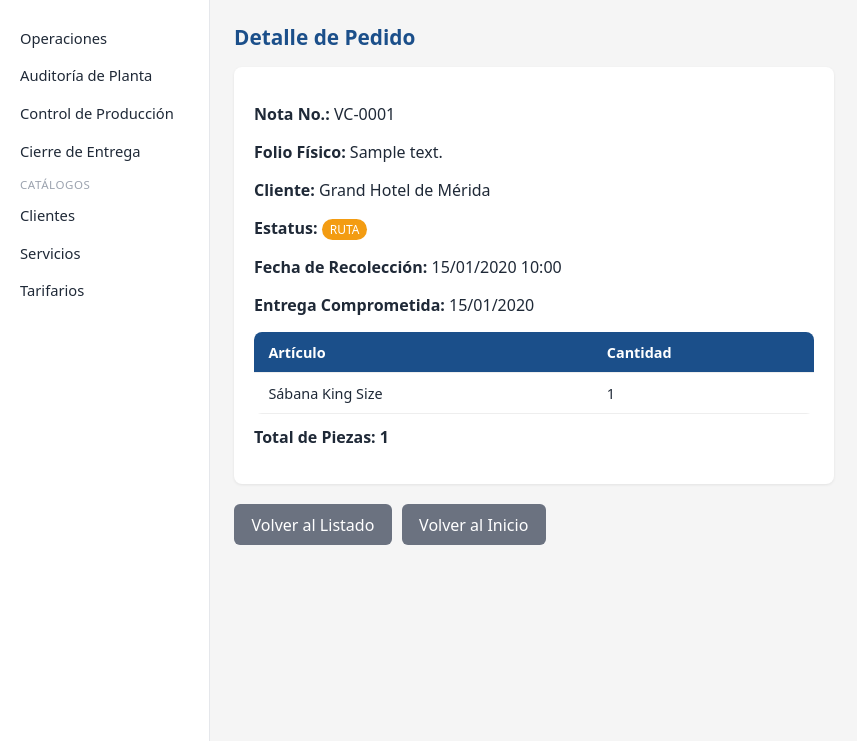
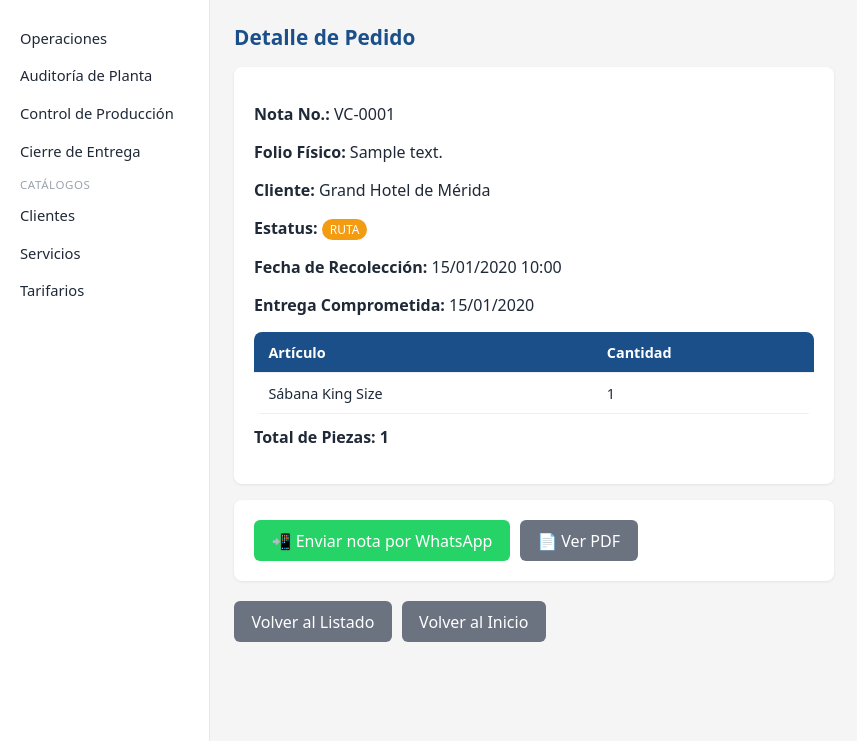
Before and after one commit to 311-Devs/vitalclean, a Laravel app: page /vendedor/pedidos/1 in a window 1280 px wide. Shown: the part 67-808 px from the top of the page, without its empty margins (0-857 px from the left). Run offline with Laravel 12, Linux system fonts and the light colour scheme; a user stored in the database is signed in; data comes from the database, SQL or seed files in the repository; tables that the repository leaves empty hold one stand-in row (values such as "Sample post").

Commit message:
Agrega WhatsApp/PDF/Entregar al detalle de pedido del vendedor
Reporte del usuario: al llegar a la pantalla de éxito de un pedido y
dar clic en 'Ver Detalle', no había forma de regresar a enviar la nota
por WhatsApp, ver el PDF, o cerrar el pedido — solo quedaba el camino
de vuelta al listado.

En vez de solo agregar un link de regreso a la pantalla de éxito (que
es de un solo uso), se agregaron los mismos botones directo en
vendedor/pedidos/{id} (el detalle general de cualquier pedido, no solo
uno recién creado):

- 'Enviar nota por WhatsApp' y 'Ver PDF' — siempre disponibles; el
  mensaje de WhatsApp usa el texto de entrega si el folio ya está
  ENTREGADO, o el de recolección en cualquier otro estatus.
- 'Entregar / Cerrar Pedido' — solo visible cuando el folio está LISTO,
  lleva directo a la pantalla de cierre de entrega (CU-04).

2 tests nuevos; suite completa en 76/76.

```diff
--- a/app/Http/Controllers/Vendedor/PedidoController.php
+++ b/app/Http/Controllers/Vendedor/PedidoController.php
@@ -4,6 +4,7 @@ namespace App\Http\Controllers\Vendedor;
 
 use App\Http\Controllers\Controller;
 use App\Models\NotaRemision;
+use App\Support\WhatsApp;
 use Illuminate\Http\Request;
 use Illuminate\View\View;
 
@@ -35,6 +36,17 @@ class PedidoController extends Controller
 
         $notaRemision->load('cliente', 'detalle.servicio');
 
-        return view('vendedor.pedidos.show', ['nota' => $notaRemision]);
+        // Una vez entregado, el mensaje/PDF reflejan lo realmente entregado
+        // (cantidad de salida, precio, total); antes de eso, lo declarado
+        // en la recolección — igual que en las pantallas de éxito/remisión.
+        $whatsappUrl = $notaRemision->estatus_orden === 'ENTREGADO'
+            ? WhatsApp::linkEntrega($notaRemision)
+            : WhatsApp::linkRecoleccion($notaRemision);
+
+        return view('vendedor.pedidos.show', [
+            'nota' => $notaRemision,
+            'whatsappUrl' => $whatsappUrl,
+            'pdfUrl' => WhatsApp::linkPdf($notaRemision),
+        ]);
     }
 }
--- a/resources/views/vendedor/pedidos/show.blade.php
+++ b/resources/views/vendedor/pedidos/show.blade.php
@@ -31,6 +31,28 @@
         <p style="margin-top:.75rem;"><strong>Total de Piezas: {{ $nota->detalle->sum('cantidad_entrada') }}</strong></p>
     </div>
 
+    <div class="card" style="max-width:600px; margin-top:1rem;">
+        <div style="display:flex; gap:.6rem; flex-wrap:wrap;">
+            @if ($nota->estatus_orden === 'LISTO')
+                <a href="{{ route('entrega.remision', $nota) }}" class="btn" style="background:#28a745;">
+                    Entregar / Cerrar Pedido
+                </a>
+            @endif
+            @if ($whatsappUrl)
+                <a href="{{ $whatsappUrl }}" target="_blank" rel="noopener" class="btn" style="background:#25D366;">
+                    📲 Enviar nota por WhatsApp
+                </a>
+            @endif
+            <a href="{{ $pdfUrl }}" target="_blank" rel="noopener" class="btn btn-secondary">📄 Ver PDF</a>
+        </div>
+        @if (! $whatsappUrl)
+            <p style="color:#6b7280; font-size:.85rem; margin:.6rem 0 0;">
+                Este cliente no tiene teléfono registrado — pide a un Administrador
+                que lo agregue en Clientes para poder enviarle la nota por WhatsApp.
+            </p>
+        @endif
+    </div>
+
     <div class="form-actions">
         <a href="{{ route('vendedor.pedidos.index') }}" class="btn btn-secondary">Volver al Listado</a>
         <a href="{{ route('vendedor.home') }}" class="btn btn-secondary">Volver al Inicio</a>
```
Also changed, not shown: tests/Feature/RecoleccionTest.php (+43 -0 lines).
